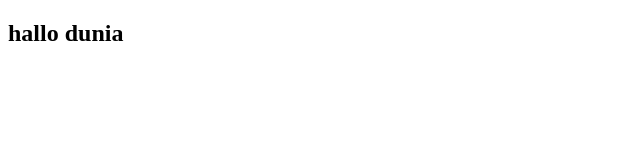
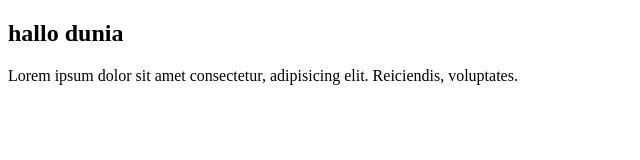
Before and after one commit to Poekes/coba, a plain HTML site: page index.html in a window 1280 px wide. Shown: the whole page, without its empty margins (0-640 px from the left). Drawn offline with Linux system fonts and the light colour scheme.

Commit message:
nambah p

```diff
--- a/index.html
+++ b/index.html
@@ -7,5 +7,6 @@
 </head>
 <body>
     <h2>hallo dunia</h2>
+    <p>Lorem ipsum dolor sit amet consectetur, adipisicing elit. Reiciendis, voluptates.</p>
 </body>
 </html>
```
